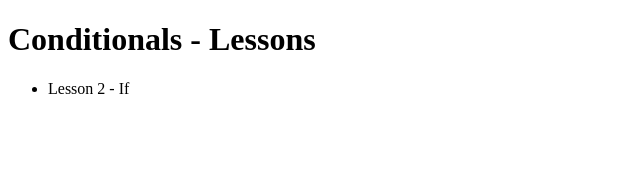
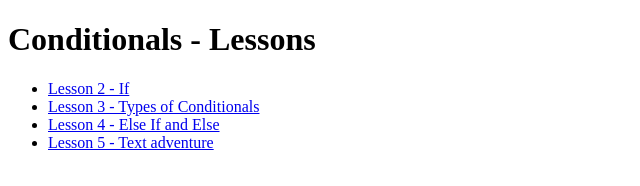
Before and after one commit to AdAlyssaD/AdAlyssaD.github.io, a plain HTML site: page U5_Conditionals/conditionals.html in a window 1280 px wide. Shown: the whole page, without its empty margins (0-640 px from the left). Drawn offline with Linux system fonts and the light colour scheme.

Commit message:
Update conditionals.html

```diff
--- a/U5_Conditionals/conditionals.html
+++ b/U5_Conditionals/conditionals.html
@@ -9,7 +9,18 @@
 <body>
     <h1>Conditionals - Lessons</h1>
     <ul>
-        <li>Lesson 2 - If</li>
+        <li>
+           <a href="/U5_Conditionals/If/If.html">Lesson 2 - If</a>
+        </li>
+        <li>
+            <a href="/U5_Conditionals/lesson_3/l3.html">Lesson 3 - Types of Conditionals</a>
+        </li>
+        <li>
+            <a href="/U5_Conditionals/lesson_4/elseif.html">Lesson 4 - Else If and Else</a>
+        </li>
+        <li>
+            <a href="/U5_Conditionals/lesson_5/tadventure.html">Lesson 5 - Text adventure</a>
+        </li>
     </ul>
 </body>
 </html>
```
